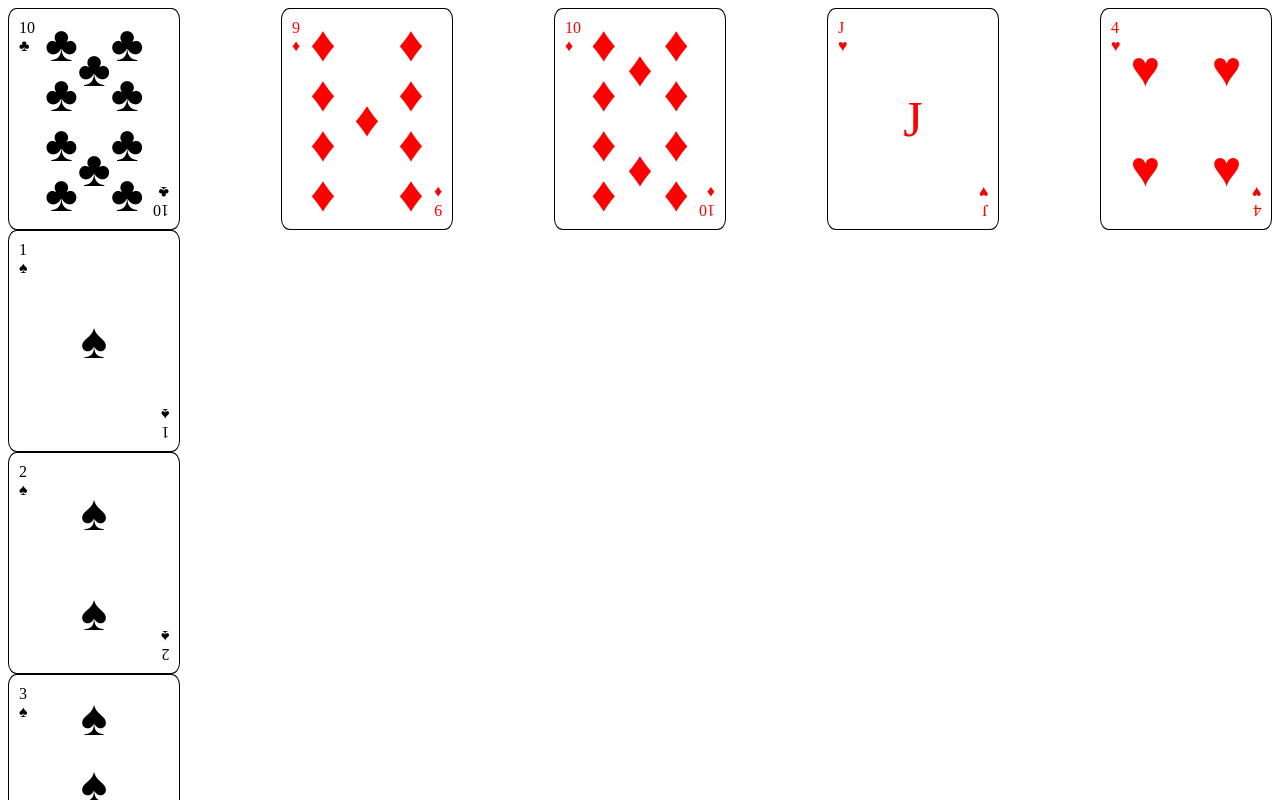
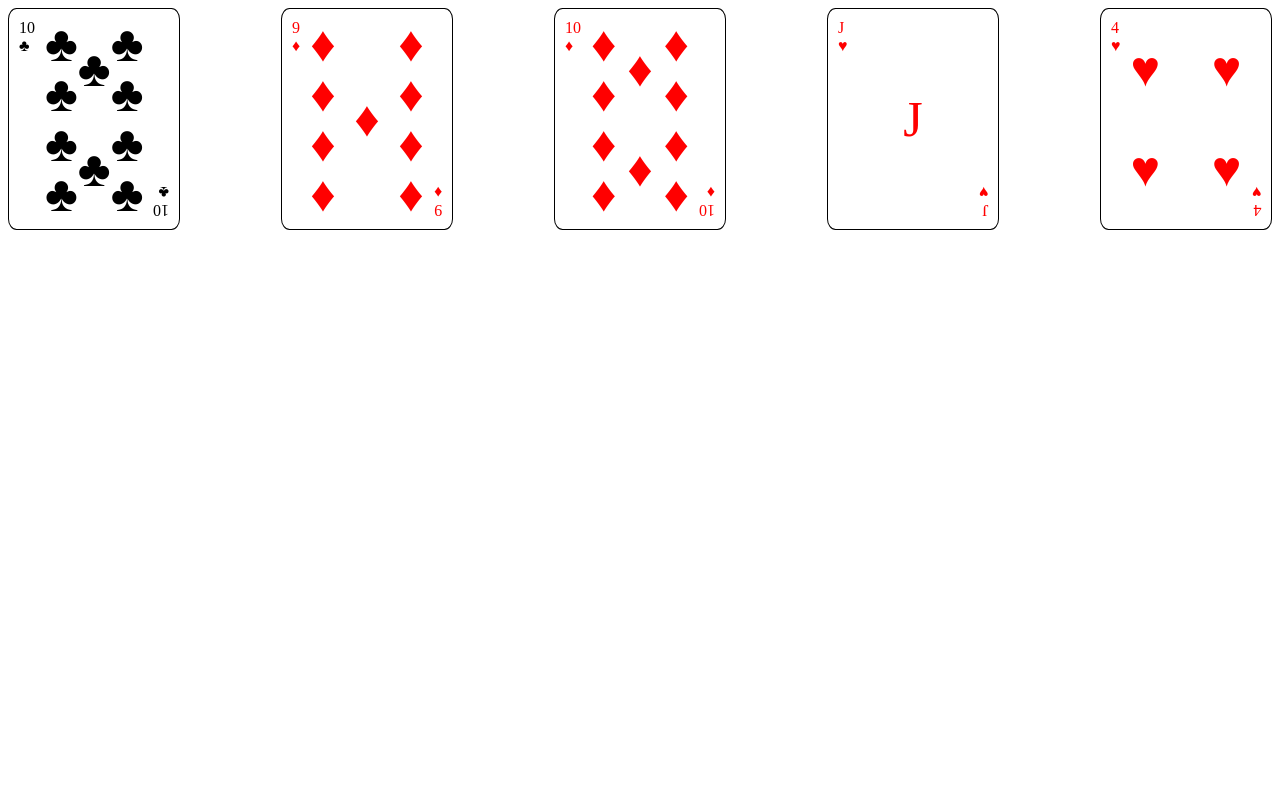
Before and after one commit to ruanha/stoopid-poker, an Angular app: page / in a window 1280 px wide. Shown: the top 800 px of the page. Built offline with nearby package versions, Linux system fonts and the light colour scheme.

Commit message:
refactor: remove display of cards used for dev + don't use standalone for card component

```diff
--- a/src/app/app.component.html
+++ b/src/app/app.component.html
@@ -1,6 +1 @@
 <app-hand [hand]="hands[0]"></app-hand>
-<div *ngFor="let i of [1, 2, 3, 4, 5, 6, 7, 8, 9, 10, 'J', 'Q', 'K']">
-
-   <app-card [rank]="i" [suit]="'spades'"></app-card>
-
-</div>
--- a/src/app/app.module.ts
+++ b/src/app/app.module.ts
@@ -9,10 +9,10 @@ import { HandComponent } from './hand/hand.component';
   declarations: [
     AppComponent,
     HandComponent,
+    CardComponent
   ],
   imports: [
     BrowserModule,
-    CardComponent
   ],
   providers: [],
   bootstrap: [AppComponent]
--- a/src/app/card.component.ts
+++ b/src/app/card.component.ts
@@ -10,7 +10,6 @@ import { RankDisplayService } from './core/services/rank-display.service';
  */
 
 @Component({
-  standalone: true,
   imports: [CommonModule],
   selector: 'app-card',
   templateUrl: './card.component.html',
```
Also changed, not shown: 1 other file (tests, documents, lock files or other folders).
